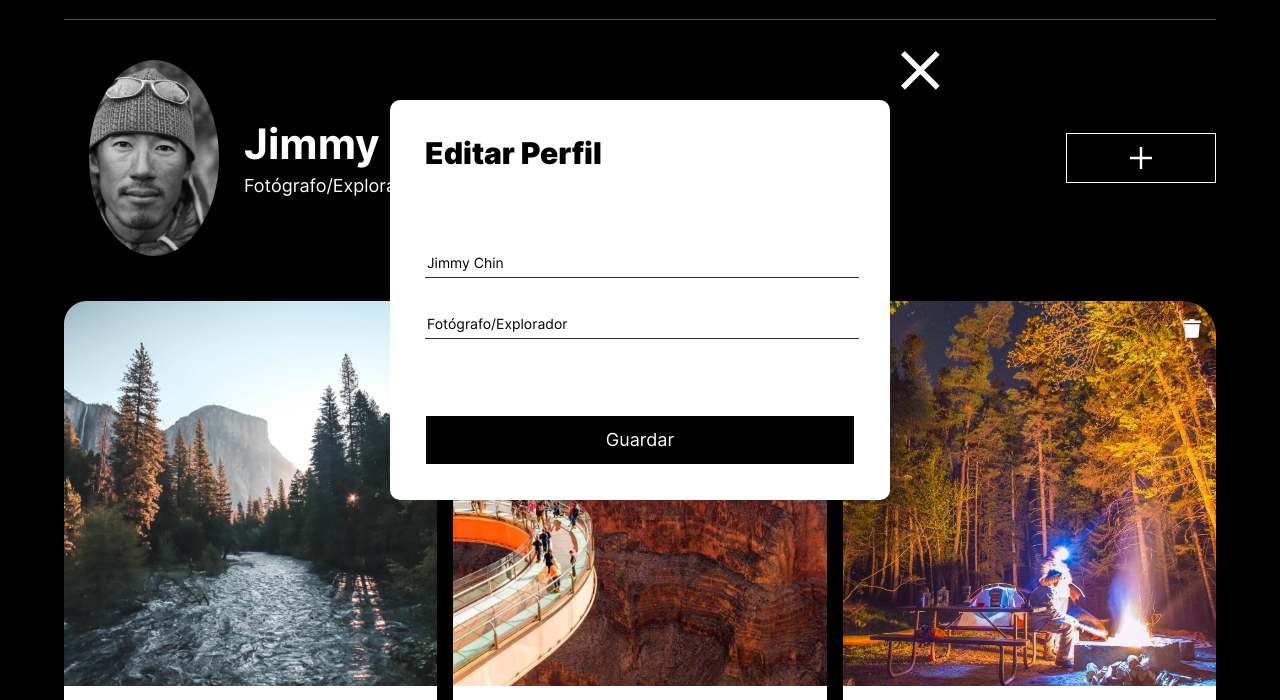
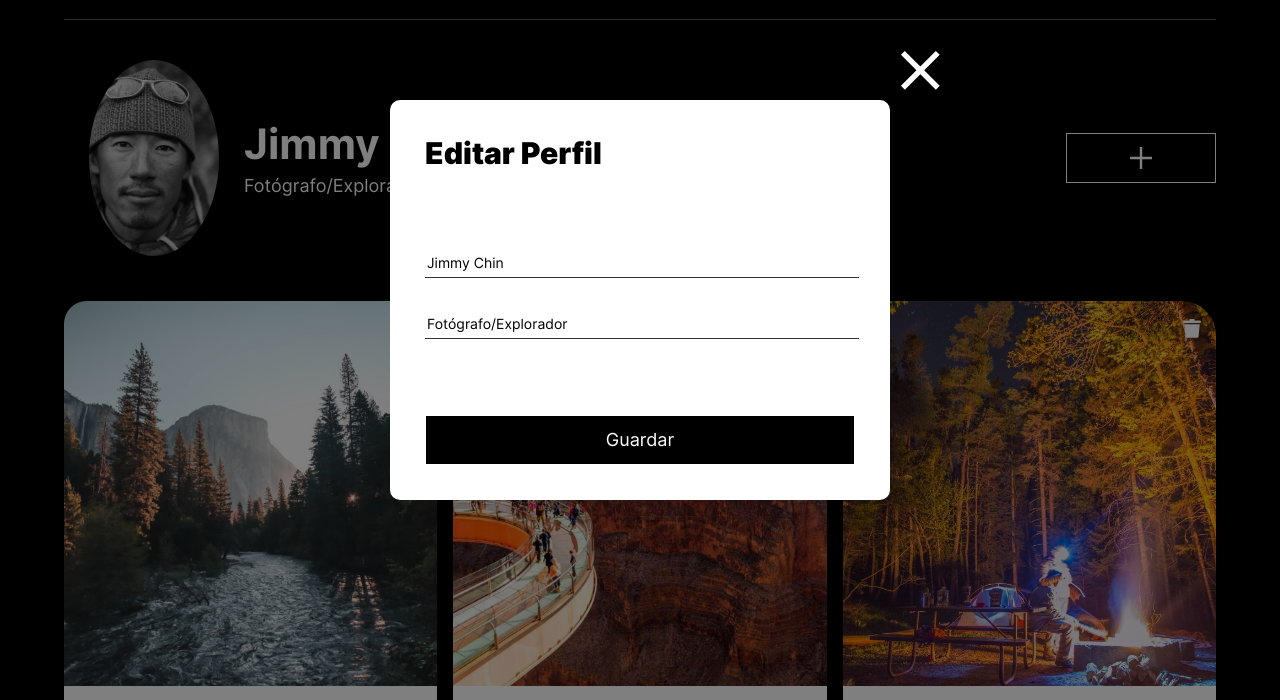
Before and after one commit to danva16/web_project_4_esp, a plain HTML site: page index.html in a window 1280 px wide. Both pictures are taken after a click on the button 521 px from the left and 262 px from the top of the page. Shown: the part 100-800 px from the top of the page. Drawn offline with Linux system fonts and the light colour scheme.

Commit message:
feat: agregar un overlay al abrir el popup

```diff
--- /dev/null
+++ b/blocks/overlay/_popup/overlay_popup_active.css
@@ -0,0 +1,3 @@
+.overlay_popup_active {
+  display: block;
+}
--- /dev/null
+++ b/blocks/overlay/overlay.css
@@ -0,0 +1,8 @@
+.overlay {
+  position: fixed;
+  width: 100%;
+  height: 100%;
+  background: rgba(0, 0, 0, 0.5);
+  z-index: 1;
+  display: none;
+}
--- a/blocks/profile-popup/profile-popup.css
+++ b/blocks/profile-popup/profile-popup.css
@@ -2,6 +2,7 @@
   position: fixed;
   left: 50%;
   top: 50%;
+  z-index: 2;
   transform: translate(-50%, -50%);
   display: flex;
   flex-direction: column;
--- a/index.html
+++ b/index.html
@@ -10,6 +10,7 @@
   </head>
 
   <body class="body">
+    <div class="overlay"></div>
     <div class="page">
       <header class="header">
         <img class="header__logo" src="./images/header__logo.svg" alt="Texto que colocaremos en el header que será 'About The US'">
--- a/pages/index.css
+++ b/pages/index.css
@@ -1,6 +1,8 @@
 @import url('../vendor/normalize.css');
 @import url('../fonts/inter.css');
 @import url('../blocks/body/body.css');
+@import url('../blocks/overlay/overlay.css');
+@import url('../blocks/overlay/_popup/overlay_popup_active.css');
 @import url('../blocks/page/page.css');
 @import url('../blocks/header/header.css');
 @import url('../blocks/header/__logo/header__logo.css');
--- a/script/script.js
+++ b/script/script.js
@@ -4,6 +4,7 @@ let closeButton = popup.querySelector('.button__action_close');
 let submitButton = popup.querySelector('.button__action_create');
 let nameInput = popup.querySelector('input[placeholder="Nombre"]');
 let employmentInput = popup.querySelector('input[placeholder="Acerca de mí"]');
+let overlay = document.querySelector('.overlay');
 
 function openPopup() {
   let name = document.querySelector('.profile__username');
@@ -12,10 +13,12 @@ function openPopup() {
   nameInput.value = name.textContent;
   employmentInput.value = employment.textContent;
 
+  overlay.classList.add('overlay_popup_active');
   popup.classList.remove('profile-popup_mode_disabled');
 }
 
 function closePopup() {
+  overlay.classList.remove('overlay_popup_active');
   popup.classList.add('profile-popup_mode_disabled');
 }
 
@@ -34,6 +37,12 @@ function handleProfileFormSubmit(evt) {
   closePopup();
 }
 
+function handleProfileFormSubmitOnEnter(evt) {
+  if (evt.key === 'Enter' || evt.keyCode === 13) {
+    handleProfileFormSubmit(evt);
+  }
+}
+
 function closePopupOnEsc(evt) {
   if (evt.key === 'Escape' || evt.keyCode === 27) {
     closePopup();
@@ -44,3 +53,4 @@ editButton.addEventListener('click', openPopup);
 closeButton.addEventListener('click', closePopup);
 submitButton.addEventListener('click', handleProfileFormSubmit);
 document.addEventListener('keydown', closePopupOnEsc);
+document.addEventListener('keydown', handleProfileFormSubmitOnEnter);
```
